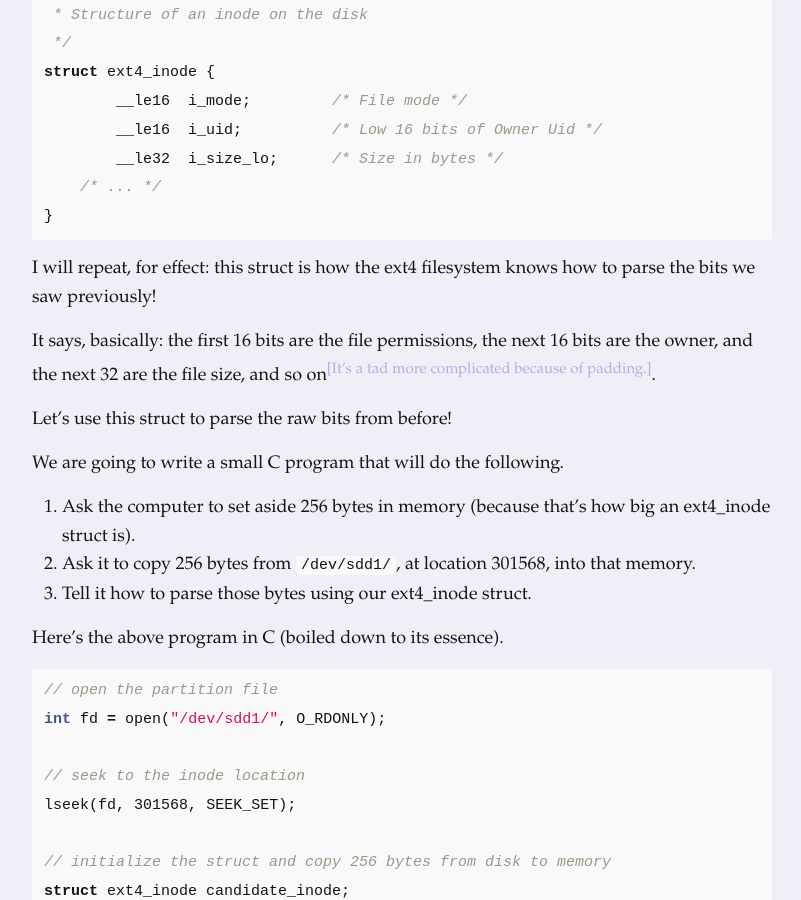
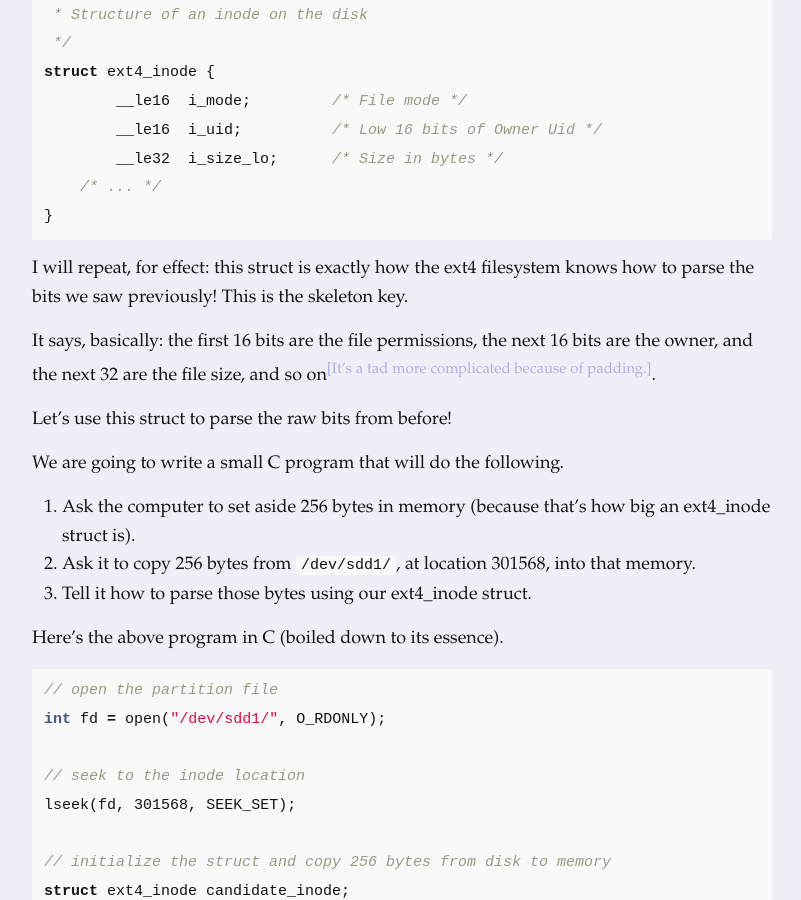
Before and after one commit to dmazin/dmazin.github.io, a Jekyll site: the page built from _posts/2023-07-19-bunch-of-bits.md, in a window 1280 px wide and 900 px high, scrolled down 5355 px. Shown: the whole window, without its empty margins (238-1039 px from the left). Built offline with Jekyll 4.4.1, drawn with Linux system fonts in a browser that asks for light colours.

Commit message:
skeleton

````diff
--- a/_posts/2023-07-19-bunch-of-bits.md
+++ b/_posts/2023-07-19-bunch-of-bits.md
@@ -177,7 +177,7 @@ struct ext4_inode {
 }
 ```
 
-I will repeat, for effect: this struct is how the ext4 filesystem knows how to parse the bits we saw previously!
+I will repeat, for effect: this struct is exactly how the ext4 filesystem knows how to parse the bits we saw previously! This is the skeleton key.
 
 It says, basically: the first 16 bits are the file permissions, the next 16 bits are the owner, and the next 32 are the file size, and so on<a name="padding-1-return"></a><sup>[[It's a tad more complicated because of padding.]](#padding-1)</sup>.
 
````
